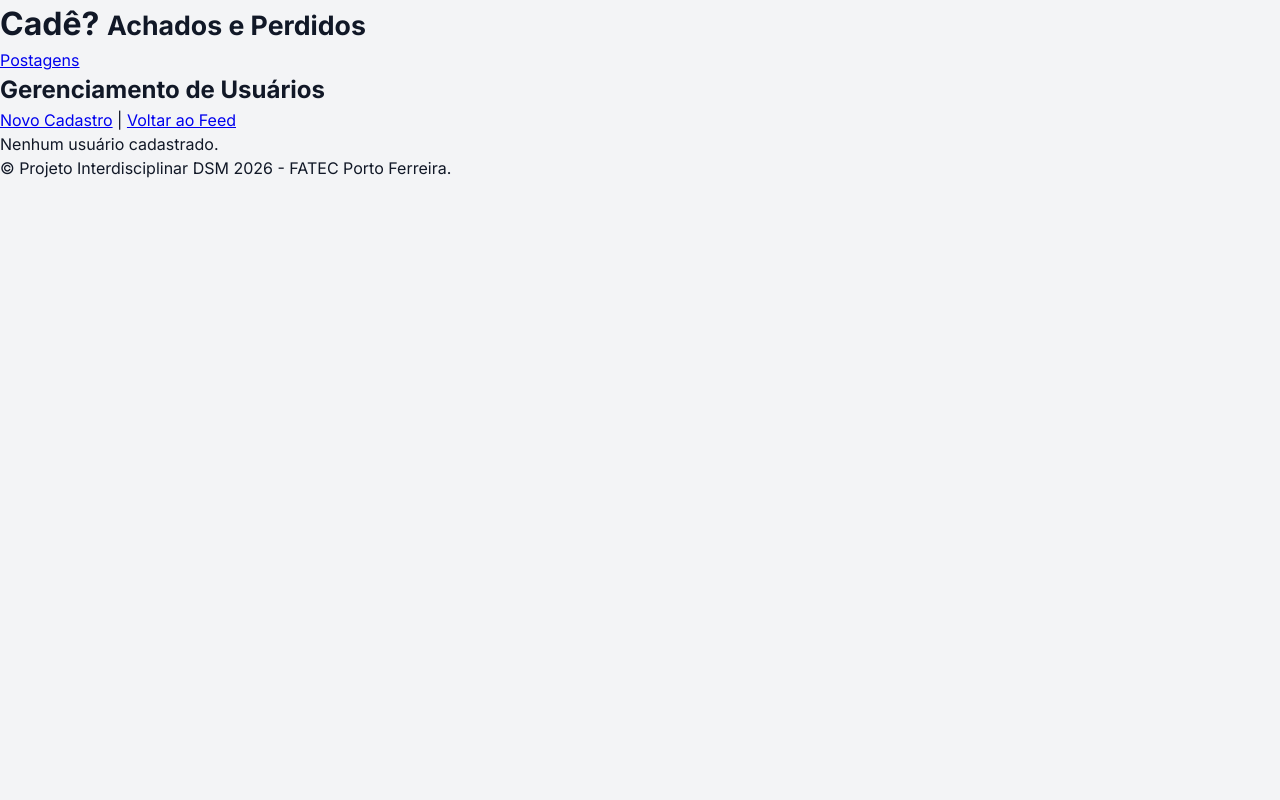
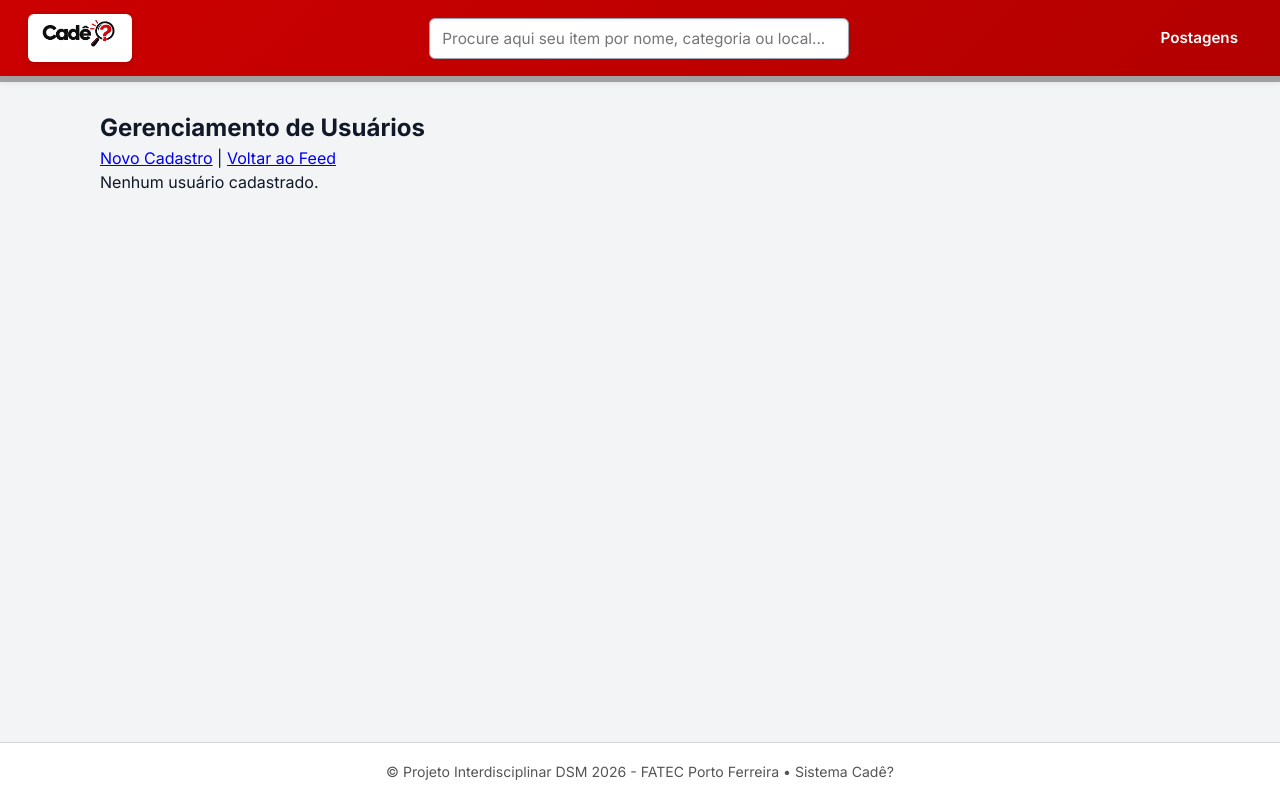
Before and after one commit to HugoOliveira72/Escondidinhos, a Node server app: template src/views/usuarios/index.ejs in a window 1280 px wide. Run offline with Node 20, Linux system fonts and the light colour scheme; the template is opened without the code that fills it, so the values that code supplies are empty; some libraries are stand-ins or nearby versions.

Commit message:
Adicionado logo, ajustes html e chamada de classes

```diff
--- a/src/views/layout.ejs
+++ b/src/views/layout.ejs
@@ -4,42 +4,55 @@
 <head>
   <meta charset="UTF-8">
   <meta name="viewport" content="width=device-width, initial-scale=1.0">
-  <title>
-    <%= typeof title !=='undefined' ? title : 'Cadê?' %>
-  </title>
+  <title><%= typeof title !== 'undefined' ? title : 'Cadê? - Achados e Perdidos' %></title>
   <link rel="stylesheet" href="/css/style.css">
 </head>
 
 <body>
-  <header>
-    <h1>Cadê? <small>Achados e Perdidos</small></h1>
-    <nav>
-      <a href="/">Postagens</a>
+  <header class="app-header">
+    <a href="/" class="logo-area" title="Ir para Postagens">
+      <img src="/img/Logo.png" alt="Cadê? Achados e Perdidos">
+    </a>
+
+    <div class="search-bar">
+      <input type="text" id="filtro-pesquisa-global" placeholder="Procure aqui seu item por nome, categoria ou local...">
+    </div>
+
+    <div class="header-actions">
+      <nav class="header-nav-links">
+        <a href="/">Postagens</a>
+        <% if (usuarioLogado && usuarioLogado.tipo === 1) { %>
+          <a href="/usuarios">Usuários</a>
+        <% } %>
+      </nav>
+
       <% if (usuarioLogado) { %>
         <details id="menu-perfil-collapsible">
-          <summary>👤 <%= usuarioLogado.nome %></summary>
-          <div>
-            <p><a href="/usuarios/perfil">Ver perfil</a></p>
-            <p><a href="/usuarios/logout">Sair</a></p>
+          <summary>
+            <img src="/img/login.png" alt="Perfil">
+            <span><%= usuarioLogado.nome %></span>
+          </summary>
+          <div class="perfil-dropdown">
+            <a href="/usuarios/perfil">👤 Ver perfil</a>
+            <a href="/usuarios/logout">🚪 Sair</a>
           </div>
         </details>
       <% } %>
-    </nav>
-    </nav>
+    </div>
   </header>
 
-  <main>
+  <main class="main-container">
     <% mensagens.forEach(function (m) { %>
       <p class="<%= m.tipo || 'aviso' %>" role="<%= m.tipo === 'erro' ? 'alert' : 'status' %>">
         <%= m.texto || m %>
       </p>
-      <% }) %>
+    <% }) %>
 
-        <%- body %>
+    <%- body %>
   </main>
 
-  <footer>
-    <p>© Projeto Interdisciplinar DSM 2026 - FATEC Porto Ferreira.</p>
+  <footer class="app-footer">
+    <p>© Projeto Interdisciplinar DSM 2026 - FATEC Porto Ferreira • Sistema Cadê?</p>
   </footer>
 </body>
 
```
